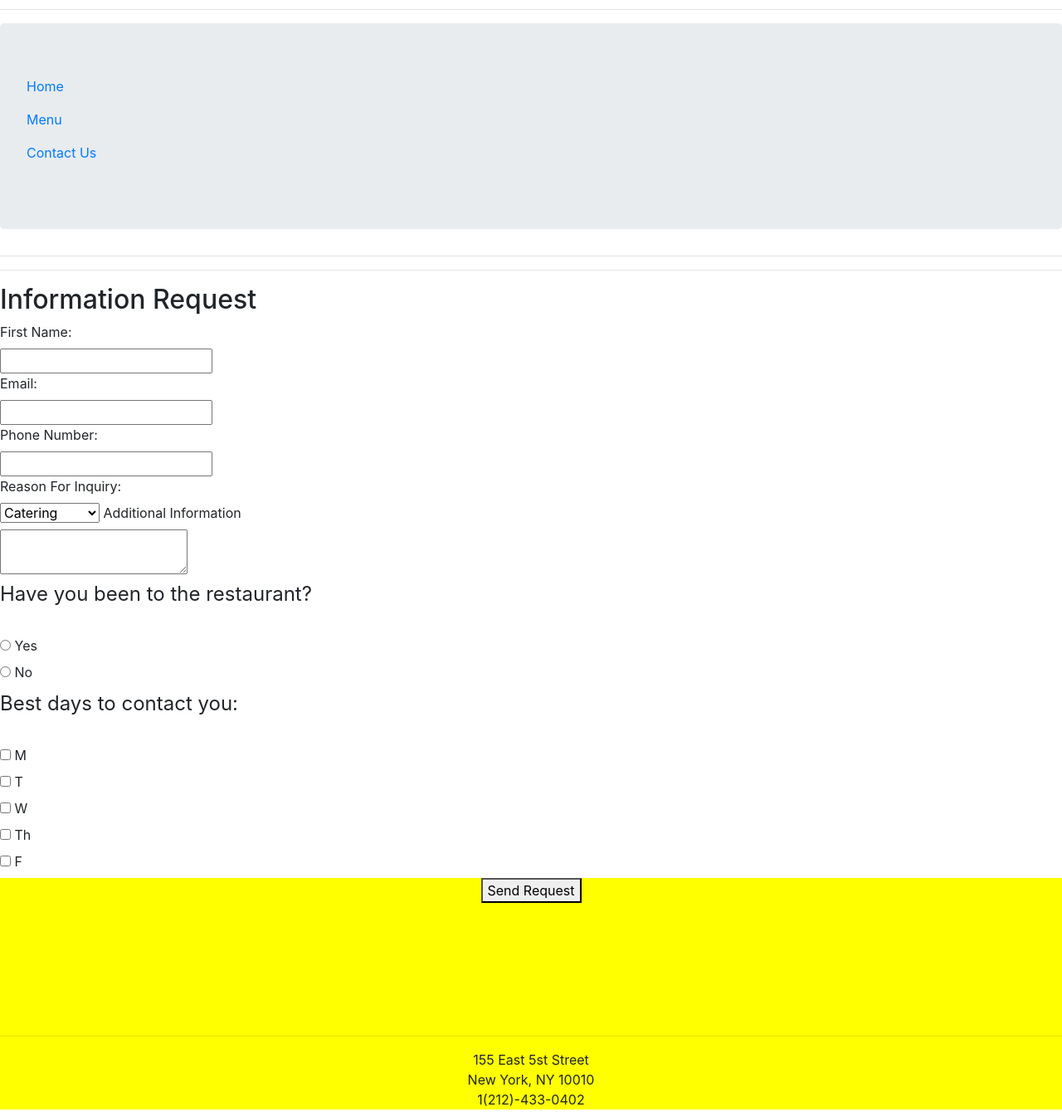
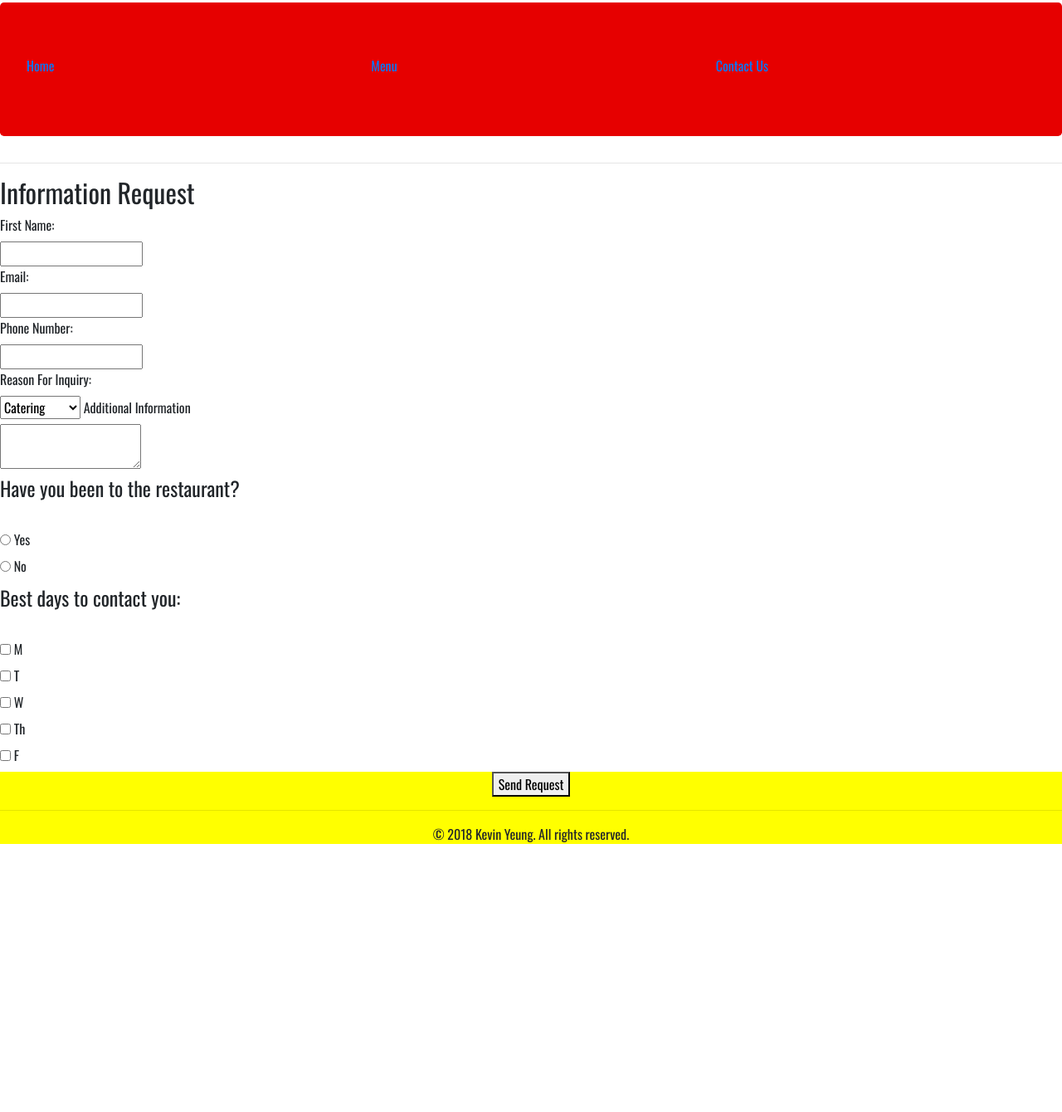
Before and after one commit to kevinyeung8/First-Software-Guild-, a plain HTML site: page HTML/Restaurant 2/ContactMe.html in a window 1280 px wide. Shown: the part 305-1645 px from the top of the page at 83% size. After the commit the page ends 1338 px from the top, so only its background shows below. Drawn offline with nearby package versions, Linux system fonts and the light colour scheme.

Commit message:
updatedcontact

```diff
--- a/HTML/Restaurant 2/ContactMe.html
+++ b/HTML/Restaurant 2/ContactMe.html
@@ -8,28 +8,41 @@
     <title> Bob's Burgers </title>
     <!-- Bootstrap CDN copied from https://getbootstrap.com/docs/4.1/getting-started/introduction/ -->
     <link rel="stylesheet" href="https://stackpath.bootstrapcdn.com/bootstrap/4.1.3/css/bootstrap.min.css" integrity="sha384-MCw98/SFnGE8fJT3GXwEOngsV7Zt27NXFoaoApmYm81iuXoPkFOJwJ8ERdknLPMO" crossorigin="anonymous">
+    <!-- google web front inserted, there is a customized size where you can call -->
+    <link href="https://fonts.googleapis.com/css?family=Oswald:400,700" rel="stylesheet">
+
     <style>
       center {
-      background-color: yellow;
-    }
+        background-color: yellow;
+      }
+
+      .jumbotron {
+        background-color: #e60000;
+      }
+
+      body {
+        font-family: 'Oswald', sans-serif;
+      }
     </style>
+
   </head>
+
 
   <body>
     <h1>
       <center> <img src=Images/Logo.png />
     </h1>
-    <nav>
-      <hr>
-      <header class="jumbotron">
+    <header class="jumbotron">
+      <nav class="row">
+
         <!-- <h2 class="font-italic">Web Developer Extraordinaire</h2>
     <h3 class="text-right mt-5">Solving Web Dev problems every day!</h3> -->
-        <p><a href="Index.html">Home</a></p>
-        <p><a href="Menu.html">Menu</a></p>
-        <p><a href="ContactMe.html">Contact Us</a></p>
-      </header>
-      <hr>
-    </nav>
+        <a href="Index.html" class="col-4 navLink">Home</a>
+        <a href="Menu.html" class="col-4 navLink">Menu</a>
+        <a href="ContactMe.html" class="col-4 navLink">Contact Us</a>
+        <hr>
+      </nav>
+    </header>
     <hr>
     <h2> Information Request </h2>
     <form action="submit.html" method="POST">
@@ -76,17 +89,8 @@
           <script src="https://cdnjs.cloudflare.com/ajax/libs/popper.js/1.14.3/umd/popper.min.js" integrity="sha384-ZMP7rVo3mIykV+2+9J3UJ46jBk0WLaUAdn689aCwoqbBJiSnjAK/l8WvCWPIPm49" crossorigin="anonymous"></script>
           <script src="https://stackpath.bootstrapcdn.com/bootstrap/4.1.3/js/bootstrap.min.js" integrity="sha384-ChfqqxuZUCnJSK3+MXmPNIyE6ZbWh2IMqE241rYiqJxyMiZ6OW/JmZQ5stwEULTy" crossorigin="anonymous"></script>
   </body>
-  <br>
-  <br>
-  <br>
-  <br>
-  <br>
-  <br>
-  <hr>
-  <p> 155 East 5st Street
-    <br>
-    New York, NY 10010
-    <br>
-    1(212)-433-0402
 
-</html>
+  <footer>
+    <hr />
+    <p>&copy; 2018 Kevin Yeung. All rights reserved.</p>
+  </footer>
```
Also changed, not shown: HTML/Restaurant 2/Index.html (+8 -9 lines), HTML/Restaurant 2/Menu.html (+22 -7 lines).
